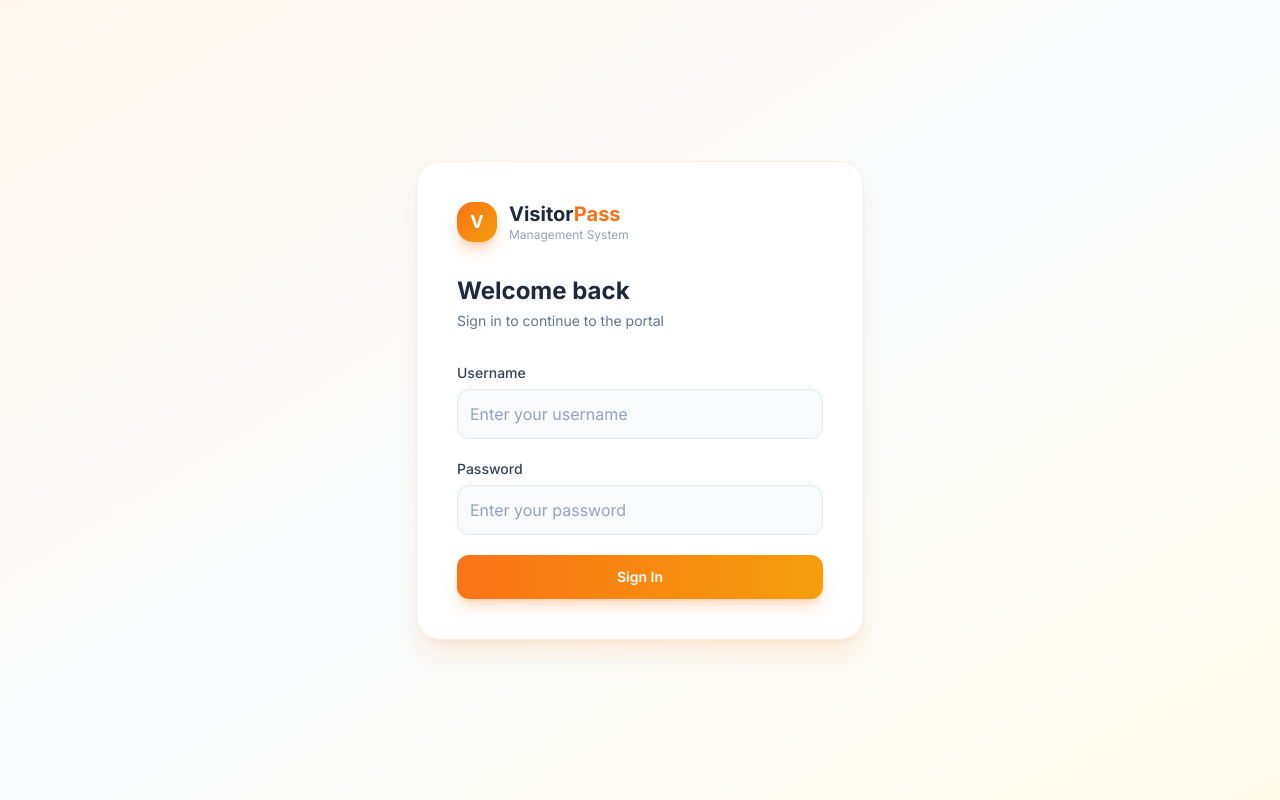
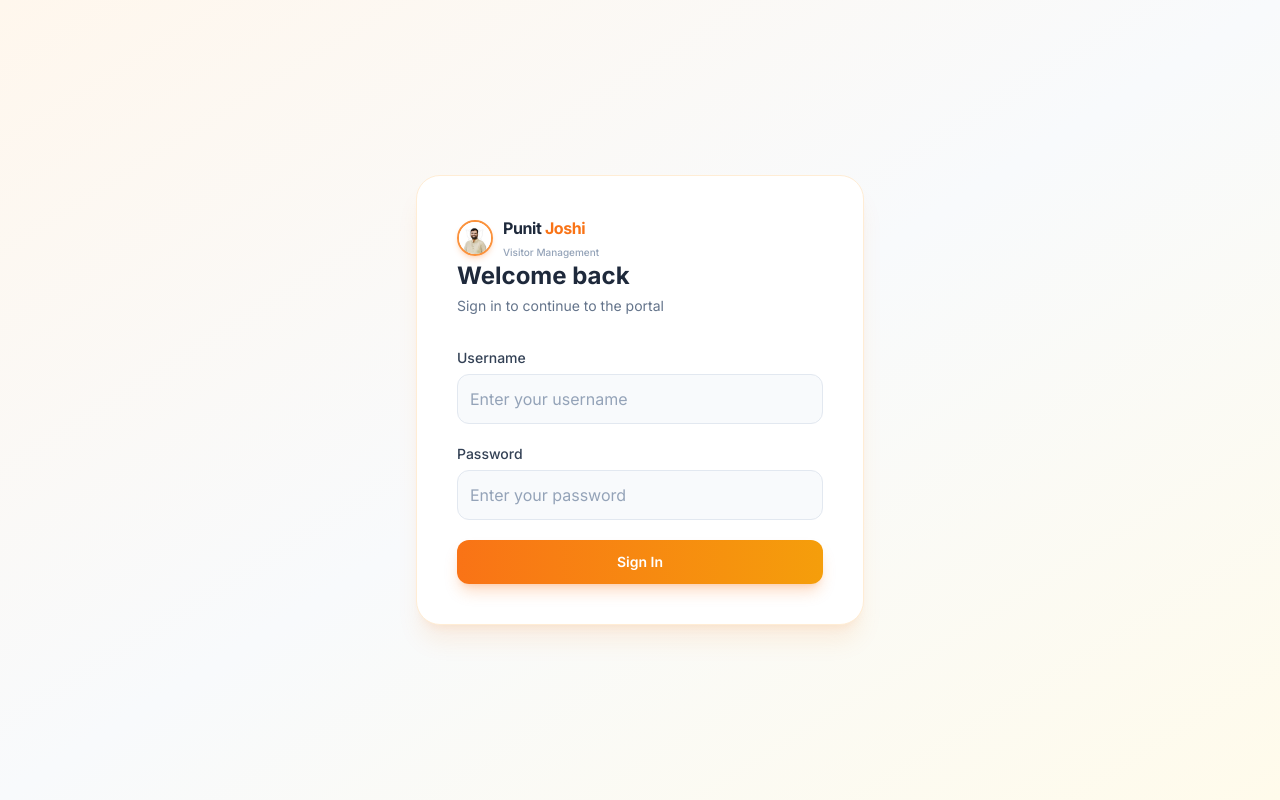
Before and after one commit to shakktii-ai/punit-visitor, a Next.js app: page /login in a window 1280 px wide. Built offline with nearby package versions, Linux system fonts and the light colour scheme.

Commit message:
Update login.js

```diff
--- a/pages/login.js
+++ b/pages/login.js
@@ -1,5 +1,7 @@
 import React, { useState } from "react";
 import { useRouter } from "next/router";
+import Image from "next/image";
+import Link from "next/link";
 import { toast } from "react-toastify";
 import Head from "next/head";
 
@@ -55,17 +57,22 @@ export default function Login() {
           {/* Card */}
           <div className="bg-white rounded-3xl shadow-xl shadow-orange-500/10 border border-orange-100 p-8 md:p-10">
             {/* Logo */}
-            <div className="flex items-center gap-3 mb-8">
-              <div className="w-10 h-10 rounded-2xl bg-gradient-to-br from-orange-500 to-amber-500 flex items-center justify-center shadow-lg shadow-orange-500/30">
-                <span className="text-white font-bold text-lg">V</span>
-              </div>
-              <div>
-                <h1 className="text-xl font-bold text-slate-800 leading-tight">
-                  Visitor<span className="text-orange-500">Pass</span>
-                </h1>
-                <p className="text-xs text-slate-400">Management System</p>
-              </div>
-            </div>
+            <Link href="/" className="flex items-center gap-2.5">
+          <div className="relative w-9 h-9 rounded-full overflow-hidden border-2 border-orange-400 shadow-md shadow-orange-500/20 flex-shrink-0">
+            <Image
+              src="/punit.png"
+              alt="Punit Joshi"
+              fill
+              className="object-cover"
+            />
+          </div>
+          <div className="leading-tight">
+            <span className="text-slate-800 font-bold text-base tracking-tight block">
+              Punit <span className="text-orange-500">Joshi</span>
+            </span>
+            <span className="text-slate-400 text-[10px] font-medium">Visitor Management</span>
+          </div>
+        </Link>
 
             <h2 className="text-2xl font-bold text-slate-800 mb-1">Welcome back</h2>
             <p className="text-sm text-slate-500 mb-8">Sign in to continue to the portal</p>
```
